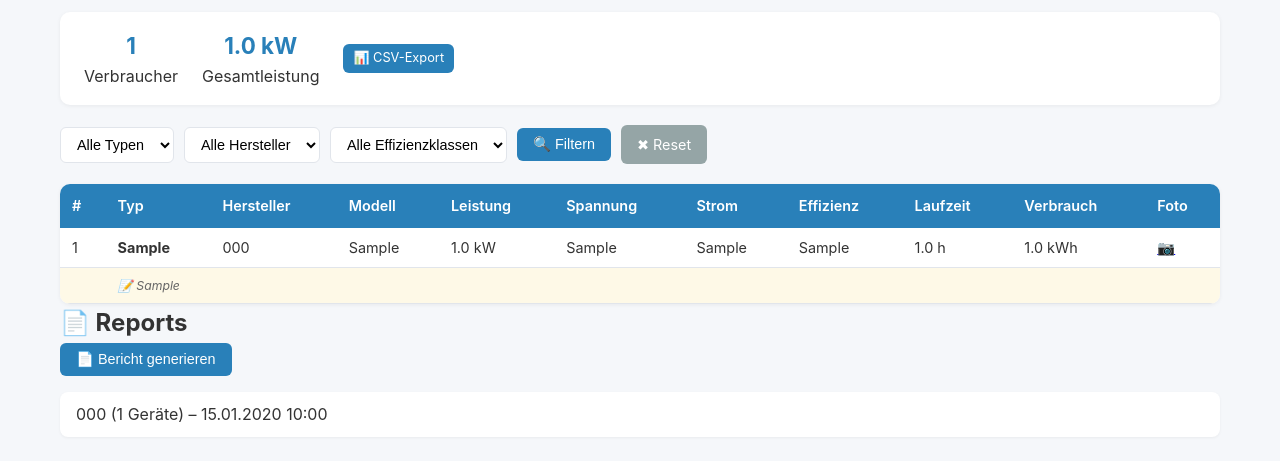
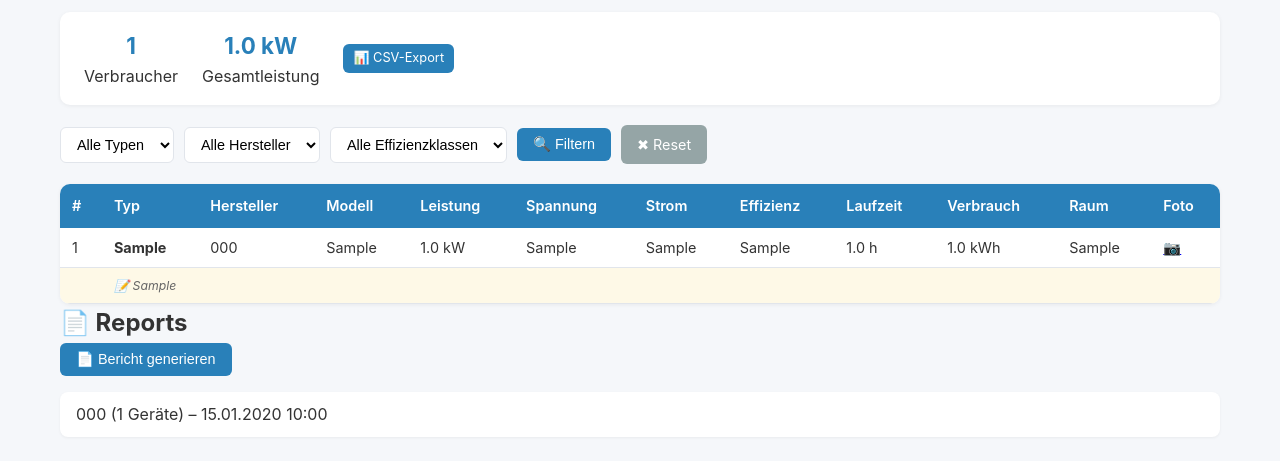
Before and after one commit to chradden/typenschild-scanner, a FastAPI app: page /standort/1 in a window 1280 px wide. Shown: the part 134-595 px from the top of the page. Run offline with FastAPI, Linux system fonts and the light colour scheme; tables that the repository leaves empty hold one stand-in row (values such as "Sample post").

Commit message:
feat: Raum-Spalte wieder aufgenommen + Willkommensnachricht erweitert
- Raum-Spalte zurück in: Dashboard-Tabelle, PDF-Report, CSV-Exports
  (Bot + Dashboard), Bericht-Route
- Willkommensnachricht zeigt jetzt Eingabe-Beispiele:
  Raum: Heizungskeller, Leistung: 5.5, Laufzeit: 8

```diff
--- a/bot/handlers/bericht.py
+++ b/bot/handlers/bericht.py
@@ -69,6 +69,7 @@ async def bericht_command(update: Update, context: ContextTypes.DEFAULT_TYPE):
                 "frequenz_hz": v.frequenz_hz,
                 "drehzahl_rpm": v.drehzahl_rpm,
                 "effizienzklasse": v.effizienzklasse or "–",
+                "raum": v.raum or "–",
                 "bezeichnung": v.bezeichnung or "–",
                 "laufzeit_h": v.laufzeit_h,
                 "verbrauch_kwh": round(kw * v.laufzeit_h, 2) if v.laufzeit_h and kw else None,
--- a/bot/handlers/export.py
+++ b/bot/handlers/export.py
@@ -58,6 +58,7 @@ async def export_command(update: Update, context: ContextTypes.DEFAULT_TYPE):
                 "cos_phi": v.cos_phi or "",
                 "Drehzahl_rpm": v.drehzahl_rpm or "",
                 "Effizienzklasse": v.effizienzklasse or "",
+                "Raum": v.raum or "",
                 "Bezeichnung": v.bezeichnung or "",
                 "Laufzeit_h": v.laufzeit_h or "",
                 "Verbrauch_kWh": round((v.leistung_kw or (v.leistung_w / 1000 if v.leistung_w else 0)) * v.laufzeit_h, 2) if v.laufzeit_h else "",
--- a/bot/handlers/start.py
+++ b/bot/handlers/start.py
@@ -105,7 +105,11 @@ async def name_eingabe(update: Update, context: ContextTypes.DEFAULT_TYPE):
         f"/standort <Name>\n\n"
         f"Beispiel: /standort Bürogebäude Schönhauser Allee 45\n\n"
         f"🎯 **Tipp:** Teile deinen Standort (Büroklammer → Standort), "
-        f"um die Adresse automatisch zu hinterlegen!",
+        f"um die Adresse automatisch zu hinterlegen!\n\n"
+        f"📝 **Daten ergänzen** nach dem Scan:\n"
+        f"  `Raum: Heizungskeller`\n"
+        f"  `Leistung: 5.5` (kW) oder `Leistung: 750W`\n"
+        f"  `Laufzeit: 8` (h/Tag)",
         parse_mode="Markdown",
     )
     return ConversationHandler.END
--- a/templates/standort_report.html
+++ b/templates/standort_report.html
@@ -78,6 +78,7 @@
             <th>Effizienz</th>
             <th>Laufzeit</th>
             <th>Verbrauch</th>
+            <th>Raum</th>
         </tr>
     </thead>
     <tbody>
@@ -102,6 +103,7 @@
             </td>
             <td>{% if v.laufzeit_h %}{{ v.laufzeit_h }} h{% else %}–{% endif %}</td>
             <td>{% if v.verbrauch_kwh %}{{ v.verbrauch_kwh }} kWh{% else %}–{% endif %}</td>
+            <td>{{ v.raum }}</td>
         </tr>
         {% endfor %}
     </tbody>
--- a/web/app.py
+++ b/web/app.py
@@ -204,6 +204,7 @@ async def standort_detail(
                 "frequenz_hz": v.frequenz_hz,
                 "drehzahl_rpm": v.drehzahl_rpm,
                 "effizienzklasse": v.effizienzklasse or "–",
+                "raum": v.raum or "–",
                 "bezeichnung": v.bezeichnung or "–",
                 "notizen": v.notizen or "",
                 "fotos": fotos,
@@ -328,6 +329,7 @@ async def bericht_generieren(standort_id: int, auth=Depends(auth_pruefen)):
                 "frequenz_hz": v.frequenz_hz,
                 "drehzahl_rpm": v.drehzahl_rpm,
                 "effizienzklasse": v.effizienzklasse or "\u2013",
+                "raum": v.raum or "\u2013",
                 "bezeichnung": v.bezeichnung or "\u2013",
                 "laufzeit_h": v.laufzeit_h,
                 "verbrauch_kwh": round(kw * v.laufzeit_h, 2) if v.laufzeit_h and kw else None,
@@ -393,6 +395,7 @@ async def export_csv(standort_id: int, auth=Depends(auth_pruefen)):
                 "Spannung_V": v.spannung_v or "",
                 "Strom_A": v.strom_a or "",
                 "Effizienzklasse": v.effizienzklasse or "",
+                "Raum": v.raum or "",
                 "Bezeichnung": v.bezeichnung or "",
                 "Laufzeit_h": v.laufzeit_h or "",
                 "Verbrauch_kWh": round((v.leistung_kw or (v.leistung_w / 1000 if v.leistung_w else 0)) * v.laufzeit_h, 2) if v.laufzeit_h else "",
--- a/web/templates/standort.html
+++ b/web/templates/standort.html
@@ -74,6 +74,7 @@
                         <th>Effizienz</th>
                         <th>Laufzeit</th>
                         <th>Verbrauch</th>
+                        <th>Raum</th>
                         <th>Foto</th>
                     </tr>
                 </thead>
@@ -100,6 +101,7 @@
                         </td>
                         <td>{% if v.laufzeit_h %}{{ v.laufzeit_h }} h{% else %}–{% endif %}</td>
                         <td>{% if v.verbrauch_kwh %}{{ v.verbrauch_kwh }} kWh{% else %}–{% endif %}</td>
+                        <td>{{ v.raum }}</td>
                         <td>
                             {% for f in v.fotos %}
                             <a href="/foto/{{ f.id }}" target="_blank">📷</a>
@@ -109,7 +111,7 @@
                     {% if v.notizen %}
                     <tr class="notes-row">
                         <td></td>
-                        <td colspan="10" class="notes">📝 {{ v.notizen[:200] }}</td>
+                        <td colspan="11" class="notes">📝 {{ v.notizen[:200] }}</td>
                     </tr>
                     {% endif %}
                     {% endfor %}
```
